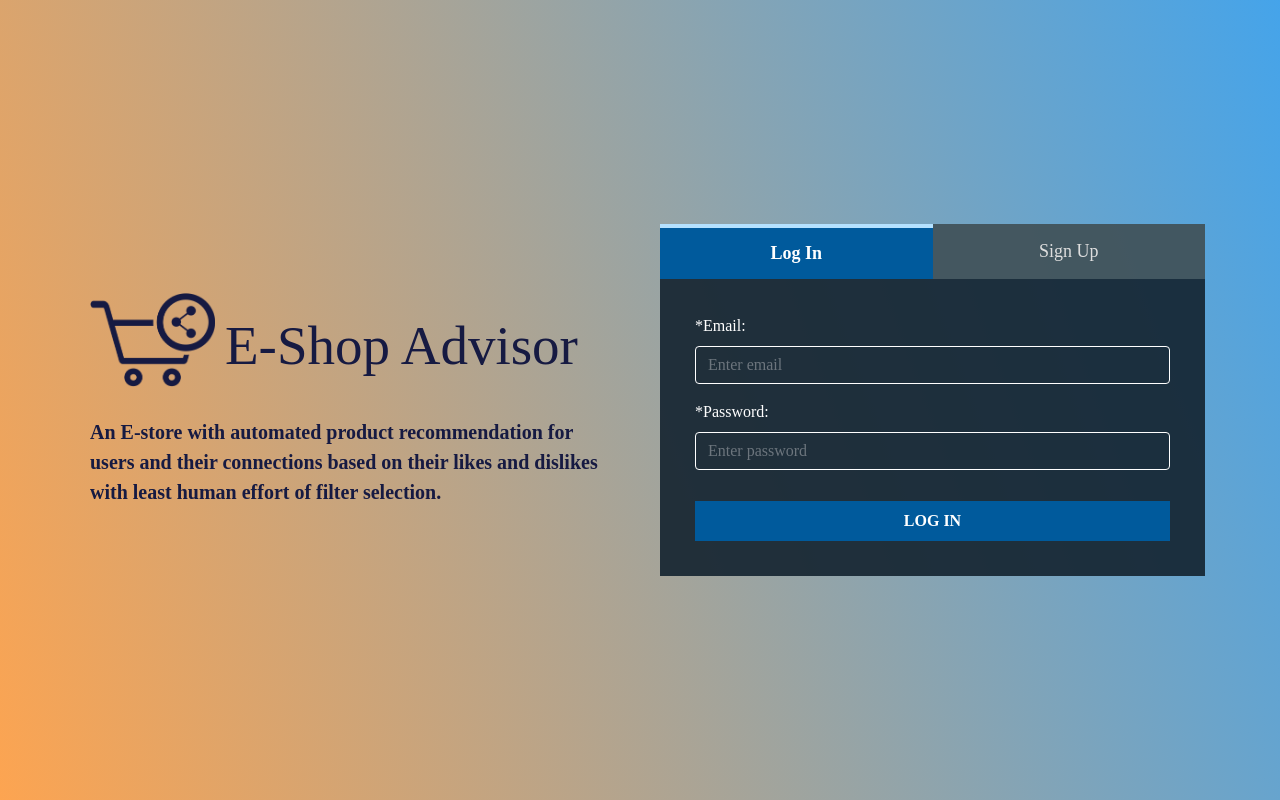
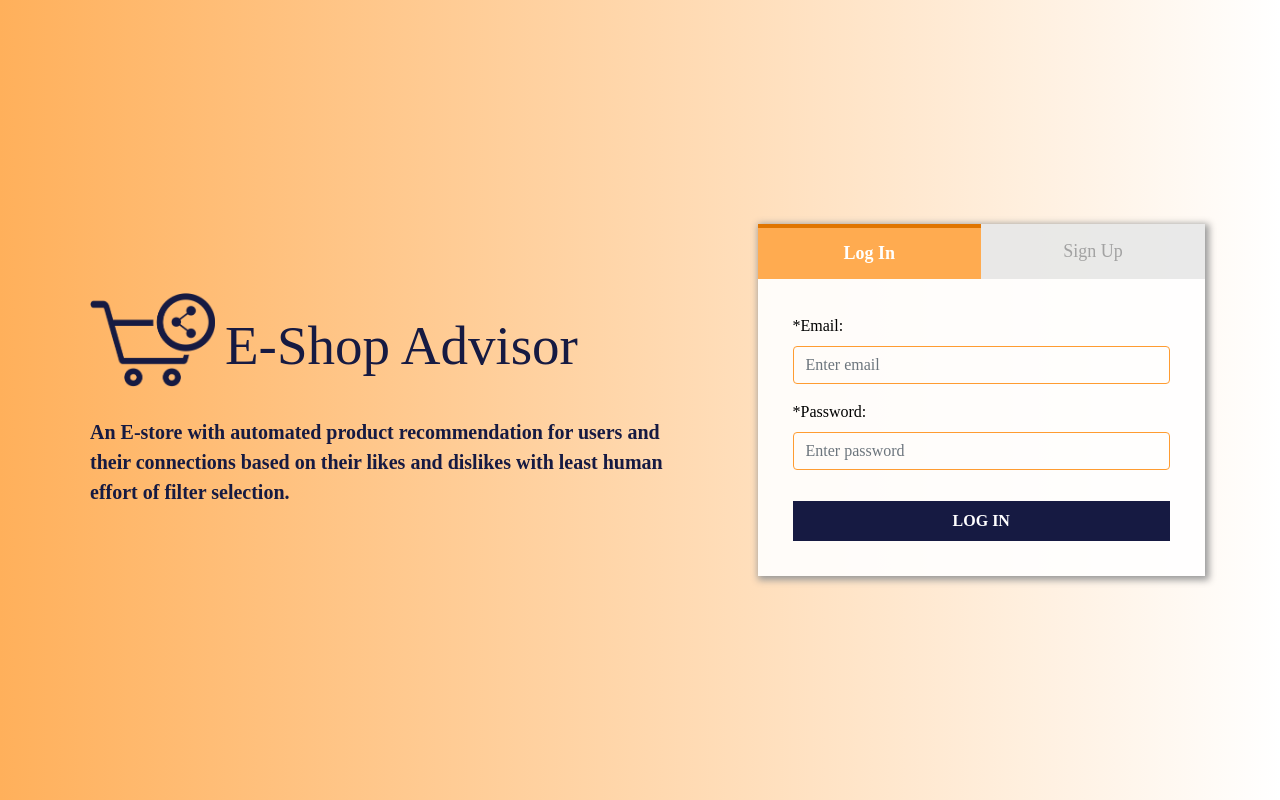
Before and after one commit to nikuraj006/E-Shop-Advisor-UI, a React (Create React App) app: page / in a window 1280 px wide. Built offline with nearby package versions, Linux system fonts and the light colour scheme.

Commit message:
login CSS changes

```diff
--- a/src/App.css
+++ b/src/App.css
@@ -36,7 +36,8 @@ a {
 
 .tab_container {
   position: relative;
-    background: rgba(19, 35, 47, 0.9);
+  background: rgb(255 255 255 / 90%);
+  box-shadow: 2px 2px 7px 2px #999;
 }
 
 .loginBg section, .loginBg input[type="radio"] {
@@ -51,24 +52,19 @@ a {
   cursor: pointer;
   text-align: center;
   margin-bottom: 0px;
-    background: rgba(160, 179, 176, 0.3);
+  background: rgb(183 183 183 / 30%);
   border-radius: 0px;
-    color: #dedede;
+  color: #a2a2a2;
   font-size: 18px;
   padding: 12px;
   border: 2px solid transparent;
 }
 
-#tab1:checked ~ #content1,
-#tab2:checked ~ #content2,
-#tab3:checked ~ #content3,
-#tab4:checked ~ #content4,
-#tab5:checked ~ #content5 {
+#tab1:checked ~ #content1, #tab2:checked ~ #content2, #tab3:checked ~ #content3, #tab4:checked ~ #content4, #tab5:checked ~ #content5 {
   display: block;
   padding: 35px;
-    color: #fff;
+  color: #000;
 }
-
 .tab_container .tab-content p,
 .tab_container .tab-content h3 {
   -webkit-animation: fadeInScale 0.7s ease-in-out;
@@ -80,10 +76,10 @@ a {
 }
 
 .tab_container [id^="tab"]:checked + .loginLabel {
-    background-color: #005a9c;
+  background-color: #ffab50;
   font-weight: 700;
   border: none;
-    border-top: 4px solid #b4e1ff;
+  border-top: 4px solid #e07500;
   color: #fff;
 }
 
@@ -91,9 +87,9 @@ a {
   color: #0CE;
 }
 
-.tab_container input{
+.tab_container input {
   background: transparent;
-    border: 1px solid #fff;
+  border: 1px solid #ff9c31;
   color: #fff;
   margin-top: 0px;
 }
@@ -151,12 +147,14 @@ a {
     background: linear-gradient(
 250deg, rgba(38,149,231,1) 0%, rgba(255,136,24,0.48829954345019255) 100%);
     background: rgb(38,149,231);
+    /* background: linear-gradient(
+250deg, rgba(38,149,231,0.8524452017134979) 0%, rgba(255,136,24,0.7488037451308649) 100%); */
 background: linear-gradient(
-250deg, rgba(38,149,231,0.8524452017134979) 0%, rgba(255,136,24,0.7488037451308649) 100%);
+  90deg, rgba(255,176,91,1) 0%, rgba(255,255,255,1) 100%);
 }
 
 .loginBtn {
-    background: #005a9c;
+    background: #161a42;
     border: none;
     color: #fff;
     width: 100%;
@@ -416,10 +414,11 @@ button:focus {
   border-radius: 0px;
   background-clip: border-box;
 }
-#searchVal{
-  width: 100px;
+#searchVal {
+  width: auto;
   display: inline-block;
   color: #000;
+  padding-right: 10px;
 }
 #searchVal:hover{
   text-decoration: none;
--- a/src/App.js
+++ b/src/App.js
@@ -15,7 +15,7 @@ function App() {
     <Route exact path ="/profile" component={Profile}/>
     <Route exact path ="/myOrder" component={MyOrder}/>
     <Route exact path="/category/:type" component={Category}/>
-    <Route exact path="/search" component={Search}/>
+    <Route exact path="/search/:people/:query" component={Search}/>
   </Router>
   );
 }
--- a/src/components/login.js
+++ b/src/components/login.js
@@ -94,14 +94,14 @@ const handleSignUp= ()=>{
   return (
     <div className="loginBg">
     <div className="row">
-        <div className="col-sm-6" style={{margin: 'auto',padding: '0px 35px'}}>
+        <div className="col-sm-7" style={{margin: 'auto',padding: '0px 35px'}}>
             <img alt="logo" src={logo} className="mb-25" style={{width:125}}/>
             <div className="header">E-Shop Advisor</div>
             <div className="loginBody">
                 An E-store with automated product recommendation for users and their connections based on their
                 likes and dislikes with least human effort of filter selection. </div>
         </div>
-        <div className="col-sm-6" style= {{ padding:'0px 20px'}}>
+        <div className="col-sm-5" style= {{ padding:'0px 20px'}}>
             <div className="tab_container">
                 <input id="tab1" type="radio" name="tabs" checked/>
                 <label className="loginLabel" for="tab1"><span>Log In</span></label>
```
Lines whose indentation alone changed are shown as unchanged.
